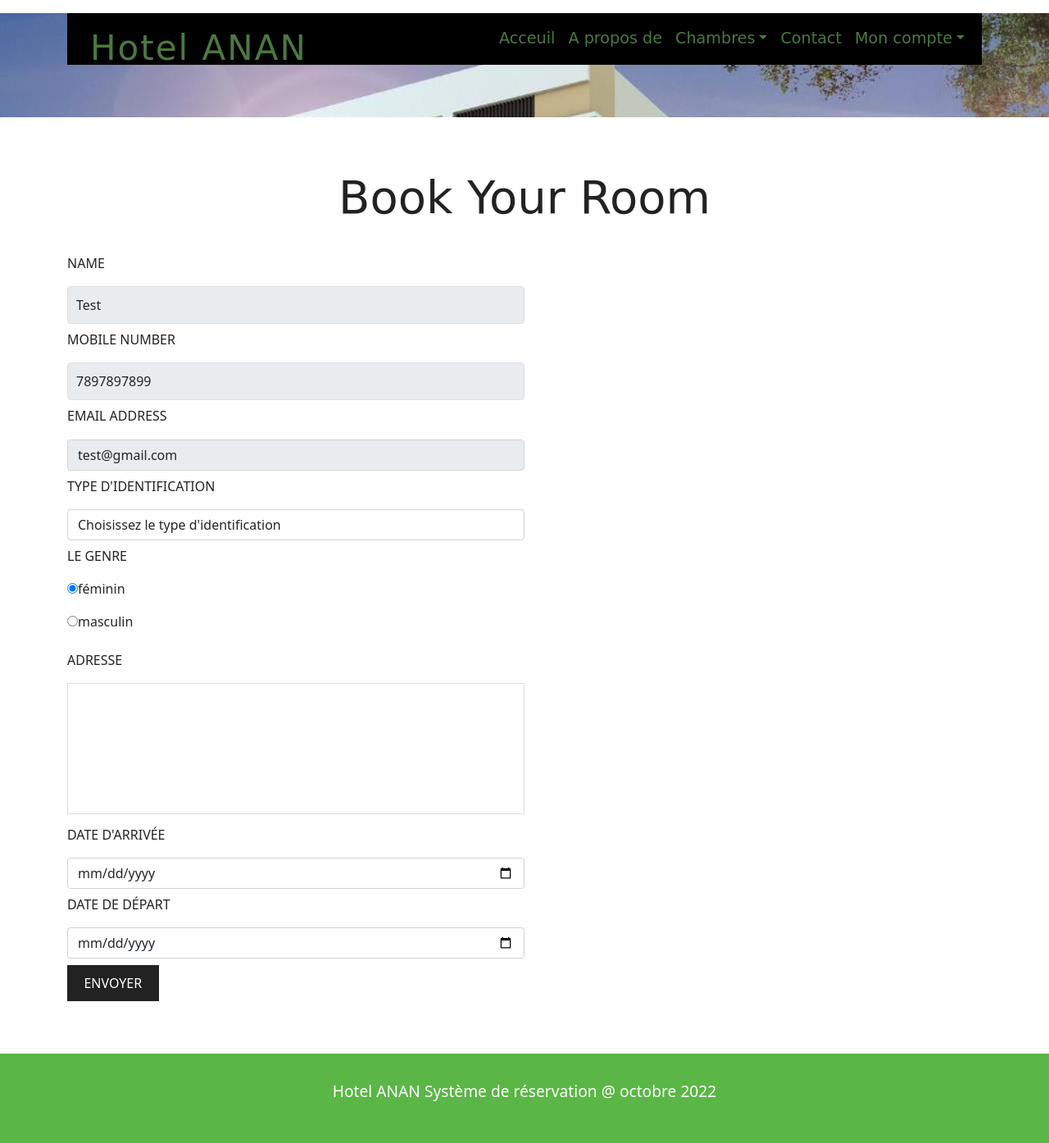
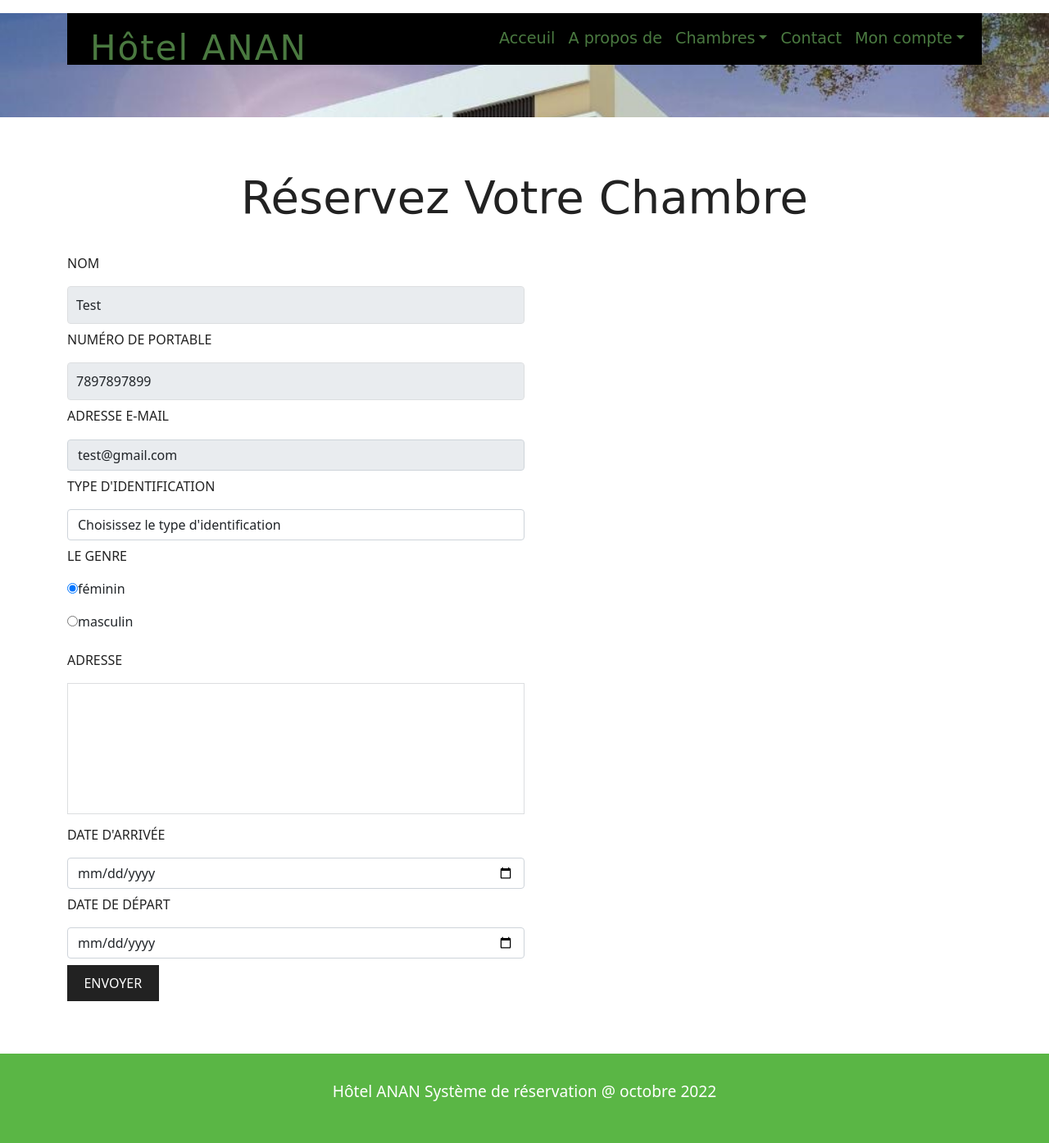
Before and after one commit to RajaThanigaiNayagam/hotelanan, a PHP site: page /book-room.php in a window 1280 px wide. Shown: the whole page at 82% size. Run offline with PHP 8.4, Linux system fonts and the light colour scheme; a user stored in the database is signed in; data comes from the database, SQL or seed files in the repository; data that the repository does not hold is empty; some web fonts are replaced.

Commit message:
Traduction français correction

```diff
--- a/about.php
+++ b/about.php
@@ -8,9 +8,9 @@ include('includephp/connectionbd.php');
 <!DOCTYPE HTML>
 <html>
 	<head>
-	<title>Hotel ANAN - Systéme de réservation | About Us :: Page</title>
+	<title>Hôtel ANAN - Systéme de réservation | About Us :: Page</title>
 	<meta name="viewport" content="width=device-width, initial-scale=1.0">
-	<meta name="description" content="HOTEL ANAN Réservation chambres - Rooms booking">
+	<meta name="description" content="HÔTEL ANAN Réservation chambres - Rooms booking">
 	<meta name="author" content="RAJA Thanigai Nayagam">
 
 	<script src="https://ajax.googleapis.com/ajax/libs/jquery/3.6.0/jquery.min.js"></script><!-- -------------------------appel POLICE RANCHO------------------------------ -->
--- a/admin/login.php
+++ b/admin/login.php
@@ -75,7 +75,6 @@ if(isset($_POST['login']))
 							<!-- start content -->
 							<div class="registration">
 								<div class="registration_left">
-
 									<h2>Veuillez vous connecter</h2>
 									<div class="registration_form">
 									<!-- Form -->
--- a/book-room.php
+++ b/book-room.php
@@ -48,9 +48,9 @@ if (strlen($_SESSION['hotelanan']==0)) {
 	<!DOCTYPE HTML>
 	<html>
 		<head>
-			<title>Hotel ANAN - Systéme de réservation | Hotel :: Réserver la chambre</title>
+			<title>Hôtel ANAN - Systéme de réservation | Hôtel :: Réserver la chambre</title>
 			<meta name="viewport" content="width=device-width, initial-scale=1.0">
-			<meta name="description" content="HOTEL ANAN Réservation chambres - Rooms booking">
+			<meta name="description" content="HÔTEL ANAN Réservation chambres - Rooms booking">
 			<meta name="author" content="RAJA Thanigai Nayagam">
 
 			<script src="https://ajax.googleapis.com/ajax/libs/jquery/3.6.0/jquery.min.js"></script><!-- -------------------------appel POLICE RANCHO------------------------------ -->
@@ -77,7 +77,7 @@ if (strlen($_SESSION['hotelanan']==0)) {
 			<div class="content">
 				<div class="contact">
 					<div class="container">
-						<h2>Book Your Room</h2>
+						<h2>Réservez votre chambre</h2>
 						<div class="contact-grids">
 							<div class="col-md-6 contact-right">
 								<form method="post">
@@ -93,11 +93,11 @@ if (strlen($_SESSION['hotelanan']==0)) {
 										{
 											foreach($results as $row)
 											{               ?>
-												<h5>Name</h5>
+												<h5>Nom</h5>
 												<input type="text"  value="<?php  echo $row->FullName;?>" name="name" class="form-control" required="true" readonly="true">
-												<h5>Mobile Number</h5>
+												<h5>Numéro de portable</h5>
 												<input type="text" name="phone" class="form-control" required="true" maxlength="10" pattern="[0-9]+" value="<?php  echo $row->MobileNumber;?>" readonly="true">
-												<h5>Email Address</h5>
+												<h5>Adresse e-mail</h5>
 												<input  type="email" value="<?php  echo $row->Email;?>" class="form-control" name="email" required="true" readonly="true"><?php $cnt=$cnt+1;
 											}
 										} ?>
--- a/category-details.php
+++ b/category-details.php
@@ -9,9 +9,9 @@ include('includephp/connectionbd.php');
 <!DOCTYPE HTML>
 <html>
 	<head>
-		<title>Hotel ANAN - Systéme de réservation  | Hotel :: Détails de la chambre </title>
+		<title>Hôtel ANAN - Systéme de réservation  | Hôtel :: Détails de la chambre </title>
 		<meta name="viewport" content="width=device-width, initial-scale=1.0">
-		<meta name="description" content="HOTEL ANAN Réservation chambres - Rooms booking">
+		<meta name="description" content="HÔTEL ANAN Réservation chambres - Rooms booking">
 		<meta name="author" content="RAJA Thanigai Nayagam">
 
 		<script src="https://ajax.googleapis.com/ajax/libs/jquery/3.6.0/jquery.min.js"></script><!-- -------------------------appel POLICE RANCHO------------------------------ -->
--- a/change-password.php
+++ b/change-password.php
@@ -38,7 +38,7 @@ if (strlen($_SESSION['hotelanan']==0)) {
 		<head>
 			<title>Hotel ANAN - Systéme de réservation | Hotel :: Change Password</title>
 			<meta name="viewport" content="width=device-width, initial-scale=1.0">
-			<meta name="description" content="HOTEL ANAN Réservation chambres - Rooms booking">
+			<meta name="description" content="HÔTEL ANAN Réservation chambres - Rooms booking">
 			<meta name="author" content="RAJA Thanigai Nayagam">
 
 			<script src="https://ajax.googleapis.com/ajax/libs/jquery/3.6.0/jquery.min.js"></script><!-- -------------------------appel POLICE RANCHO------------------------------ -->
--- a/contact.php
+++ b/contact.php
@@ -32,9 +32,9 @@ include('includephp/connectionbd.php');
 <!DOCTYPE HTML>
 <html>
 	<head>
-		<title>Hotel ANAN - Systéme de réservation | Hotel :: Contact Us</title>
+		<title>Hôtel ANAN - Systéme de réservation | Hôtel :: Nous Contacter</title>
 		<meta name="viewport" content="width=device-width, initial-scale=1.0">
-		<meta name="description" content="HOTEL ANAN Réservation chambres - Rooms booking">
+		<meta name="description" content="HÔTEL ANAN Réservation chambres - Rooms booking">
 		<meta name="author" content="RAJA Thanigai Nayagam">
 
 		<script type="application/x-javascript"> addEventListener("load", function() { setTimeout(hideURLbar, 0); }, false); function hideURLbar(){ window.scrollTo(0,1); } </script>
--- a/forgot-password.php
+++ b/forgot-password.php
@@ -35,9 +35,9 @@ if(isset($_POST['submit']))
 <!DOCTYPE HTML>
 <html>
 	<head>
-		<title>Hotel ANAN - Systéme de réservation | Hotel :: Réserver la chambre</title>
+		<title>Hôtel ANAN - Systéme de réservation | Hôtel :: Réserver la chambre</title>
 		<meta name="viewport" content="width=device-width, initial-scale=1.0">
-		<meta name="description" content="HOTEL ANAN Réservation chambres - Rooms booking">
+		<meta name="description" content="HÔTEL ANAN Réservation chambres - Rooms booking">
 		<meta name="author" content="RAJA Thanigai Nayagam">
 
 		<script src="https://ajax.googleapis.com/ajax/libs/jquery/3.6.0/jquery.min.js"></script><!-- -------------------------appel POLICE RANCHO------------------------------ -->
--- a/includephp/connectionbd.php
+++ b/includephp/connectionbd.php
@@ -1,17 +1,13 @@
 <?php
-    //Recup des info de Connection CLEARDB
-    $cleardb_url = parse_url(getenv("CLEARDB_DATABASE_URL"));
-    $cleardb_server = $cleardb_url["host"];
-    $cleardb_username = $cleardb_url["user"];
-    $cleardb_password = $cleardb_url["pass"];
-    $cleardb_db = substr($cleardb_url["path"],1);
-    $active_group = 'default';
-    $query_builder = TRUE;
-    // Connect to DB
-
+    // DB credentials.
+    define('DB_HOST','localhost');
+    define('DB_USER','root');
+    define('DB_PASS','');
+    define('DB_NAME','hotelanandhi');
+    // Establish database connection.
     try
     {
-        $dbh = new PDO("mysql:host=".$cleardb_server.";dbname=".$cleardb_db,$cleardb_username, $cleardb_password,array(PDO::MYSQL_ATTR_INIT_COMMAND => "SET NAMES 'utf8'"));
+        $dbh = new PDO("mysql:host=".DB_HOST.";dbname=".DB_NAME,DB_USER, DB_PASS,array(PDO::MYSQL_ATTR_INIT_COMMAND => "SET NAMES 'utf8'"));
     }
     catch (PDOException $e)
     {
--- a/includephp/footer.php
+++ b/includephp/footer.php
@@ -1,7 +1,7 @@
 <div class="footer-section">
 	<div class="container">
 		<div class="footer-top">
-			<p>Hotel ANAN Système de réservation @ octobre 2022</p>
+			<p>Hôtel ANAN Système de réservation @ octobre 2022</p>
 		</div>
 	</div>
 </div>
--- a/includephp/header.php
+++ b/includephp/header.php
@@ -5,7 +5,7 @@
     <nav class="navbar navbar-expand-lg fixed-top" id="navbar">
         <div class="container-fluid">
         <div class="navbar-brand">
-            <h3><a href="index.php">Hotel ANAN</a></h3>
+            <h3><a href="index.php">Hôtel ANAN</a></h3>
         </div>
 
         <!----------------------------------------------------------->
@@ -28,11 +28,11 @@
                     <li class="nav-item dropdown"><a href="#" class="nav-link dropdown-toggle" id="navbarDropdown" data-bs-toggle="dropdown" role="button" aria-haspopup="true" aria-expanded="false">Chambres</span></a>
                         <ul class="dropdown-menu" aria-labelledby="navbarDropdown">
                             <?php
-                                $ret="SELECT * from roomcategory";
+                                $ret="SELECT * from roomcategory"; //-------- Requette sql pour recuperer toutes les enregistrement depuis la table "roomcategory" -------//
                                 $query1 = $dbh -> prepare($ret);
                                 $query1->execute();
                                 $resultss=$query1->fetchAll(PDO::FETCH_OBJ);
-                                foreach($resultss as $rows)
+                                foreach($resultss as $rows) //-------- to fill the drop down bar with all the category, so that un user can choose a room category that he wants -------//
                                 {               ?>
                                     <li><a class="dropdown-item" href="category-details.php?catid=<?php echo htmlentities($rows->ID)?>"><?php echo htmlentities($rows->CategoryName)?></a></li>
                                 <?php } ?>
@@ -41,7 +41,7 @@
                 </li>
                 <!--<li class="nav-item"><a class="nav-link"  href="gallery.php">Gallery</a></li>-->
                 <li class="nav-item"><a class="nav-link"  href="contact.php">Contact</a></li>
-                <!-- ----------Si l utilisateu n est connectée---------- -->
+                <!-- ----------Verification si l'utilisateu n est connectée---------- -->
                 <?php if (strlen($_SESSION['hotelanan']==0))
                 {$_SESSION['hotelanan']?>
                     <li class="nav-item"><a class="nav-link" href="admin/login.php">Admin</a></li>
--- a/invoice.php
+++ b/invoice.php
@@ -11,9 +11,9 @@ if (strlen($_SESSION['hotelanan']==0)) {
     <!DOCTYPE HTML>
     <html>
         <head>
-            <title>Hotel ANAN - Systéme de réservation | Hotel :: View Booking Detail</title>
+            <title>Hôtel ANAN - Systéme de réservation | Hôtel :: View Booking Detail</title>
 	        <meta name="viewport" content="width=device-width, initial-scale=1.0">
-            <meta name="description" content="HOTEL ANAN Réservation chambres - Rooms booking">
+            <meta name="description" content="HÔTEL ANAN Réservation chambres - Rooms booking">
             <meta name="author" content="RAJA Thanigai Nayagam">
 
             <script type="application/x-javascript"> addEventListener("load", function() { setTimeout(hideURLbar, 0); }, false); function hideURLbar(){ window.scrollTo(0,1); } </script>
--- a/my-booking.php
+++ b/my-booking.php
@@ -12,9 +12,9 @@
 		<!DOCTYPE HTML>
 		<html>
 		<head>
-			<title>Hotel ANAN - Systéme de réservation | Hotel :: My Booking</title>
+			<title>Hôtel ANAN - Systéme de réservation | Hôtel :: My Booking</title>
 			<meta name="viewport" content="width=device-width, initial-scale=1.0">
-			<meta name="description" content="HOTEL ANAN Réservation chambres - Rooms booking">
+			<meta name="description" content="HÔTEL ANAN Réservation chambres - Rooms booking">
 			<meta name="author" content="RAJA Thanigai Nayagam">
 
 			<script src="https://ajax.googleapis.com/ajax/libs/jquery/3.6.0/jquery.min.js"></script><!-- -------------------------appel POLICE RANCHO------------------------------ -->
--- a/profile.php
+++ b/profile.php
@@ -26,9 +26,9 @@ if (strlen($_SESSION['hotelanan']==0)) {
 	<!DOCTYPE HTML>
 	<html>
 	<head>
-		<title>Hotel Booking Management System | Hotel :: Profile utilisateur</title>
+		<title>Hôtel Booking Management System | Hôtel :: Profile utilisateur</title>
 	 	<meta name="viewport" content="width=device-width, initial-scale=1.0">
-		<meta name="description" content="HOTEL ANAN Réservation chambres - Rooms booking">
+		<meta name="description" content="HÔTEL ANAN Réservation chambres - Rooms booking">
 		<meta name="author" content="RAJA Thanigai Nayagam">
 
 		<script src="https://ajax.googleapis.com/ajax/libs/jquery/3.6.0/jquery.min.js"></script><!-- -------------------------appel POLICE RANCHO------------------------------ -->
--- a/signin.php
+++ b/signin.php
@@ -30,9 +30,9 @@
 <!DOCTYPE HTML>
 <html>
 <head>
-	<title>Hotel ANAN - Systéme de réservation | Hotel :: Page de connection</title>
+	<title>Hôtel ANAN - Systéme de réservation | Hôtel :: Page de connection</title>
 	<meta name="viewport" content="width=device-width, initial-scale=1.0">
-	<meta name="description" content="HOTEL ANAN Réservation chambres - Rooms booking">
+	<meta name="description" content="HÖTEL ANAN Réservation chambres - Rooms booking">
 	<meta name="author" content="RAJA Thanigai Nayagam">
 
 	<script src="https://ajax.googleapis.com/ajax/libs/jquery/3.6.0/jquery.min.js"></script><!-- -------------------------appel POLICE RANCHO------------------------------ -->
--- a/signup.php
+++ b/signup.php
@@ -45,9 +45,9 @@ if(isset($_POST['submit']))		 	//Inserée un nouelle utilisateur email at pwd da
 <!DOCTYPE HTML>
 <html>
 	<head>
-	<title>Hotel ANAN - Systéme de réservation | Hotel :: Sign Up</title>
+	<title>Hôtel ANAN - Systéme de réservation | Hôtel :: Sign Up</title>
 	<meta name="viewport" content="width=device-width, initial-scale=1.0">
-	<meta name="description" content="HOTEL ANAN Réservation chambres - Rooms booking">
+	<meta name="description" content="HÔTEL ANAN Réservation chambres - Rooms booking">
 	<meta name="author" content="RAJA Thanigai Nayagam">
 
 	<script src="https://ajax.googleapis.com/ajax/libs/jquery/3.6.0/jquery.min.js"></script><!-- -------------------------appel POLICE RANCHO------------------------------ -->
--- a/view-application-detail.php
+++ b/view-application-detail.php
@@ -11,9 +11,9 @@ header('location:logout.php');
     <!DOCTYPE HTML>
     <html>
         <head>
-            <title>Hotel ANAN - Systéme de réservation | Hotel :: View Booking Detail</title>
+            <title>Hôtel ANAN - Systéme de réservation | Hôtel :: View Booking Detail</title>
             <meta name="viewport" content="width=device-width, initial-scale=1.0">
-            <meta name="description" content="HOTEL ANAN Réservation chambres - Rooms booking">
+            <meta name="description" content="HÔTEL ANAN Réservation chambres - Rooms booking">
             <meta name="author" content="RAJA Thanigai Nayagam">
 
             <script src="https://ajax.googleapis.com/ajax/libs/jquery/3.6.0/jquery.min.js"></script><!-- -------------------------appel POLICE RANCHO------------------------------ -->
```
Also changed, not shown: admin/all-booking.php (+8 -7 lines), includephp/HEROKJUconnectionbd.php (added, +20 -0 lines), includephp/LOGALHOSTconnectionbd.php (deleted, +0 -16 lines), index.php (+3 -4 lines).
